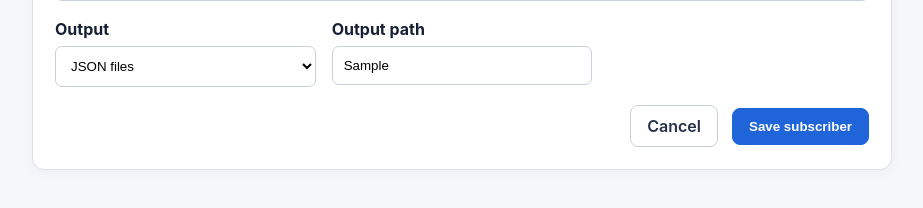
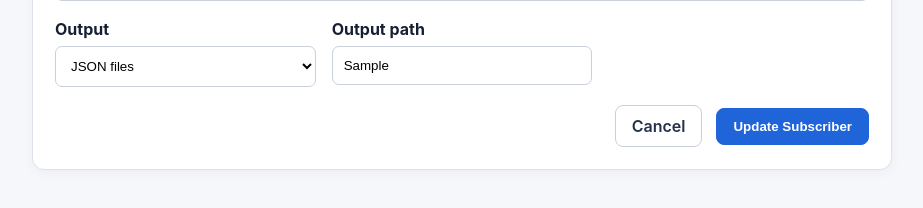
Before and after one commit to patoconor123/SLS-Queue-Manager, a Flask app: page /subscriber/1/edit in a window 1280 px wide. Shown: the part 875-1083 px from the top of the page, without its empty margins (32-955 px from the left). Run offline with Flask 3, Linux system fonts and the light colour scheme; tables that the repository leaves empty hold one stand-in row (values such as "Sample post").

Commit message:
Change button text based on edit mode

```diff
--- a/templates/form.html
+++ b/templates/form.html
@@ -24,7 +24,7 @@
     </div>
     <div class="actions">
         <a class="button" href="{{ url_for('index') }}">Cancel</a>
-        <button class="button primary">Save subscriber</button>
+        <button class="button primary">{% if edit_mode %} Update Subscriber {% else %} Save Subscriber {% endif %}</button>
     </div>
 </form>
 {% endblock %}
```
